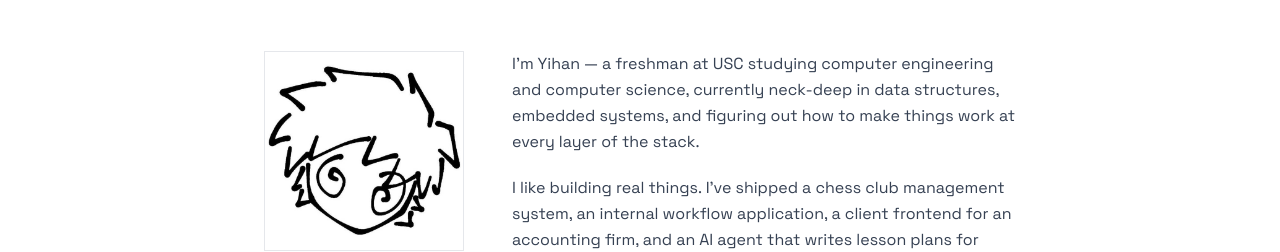
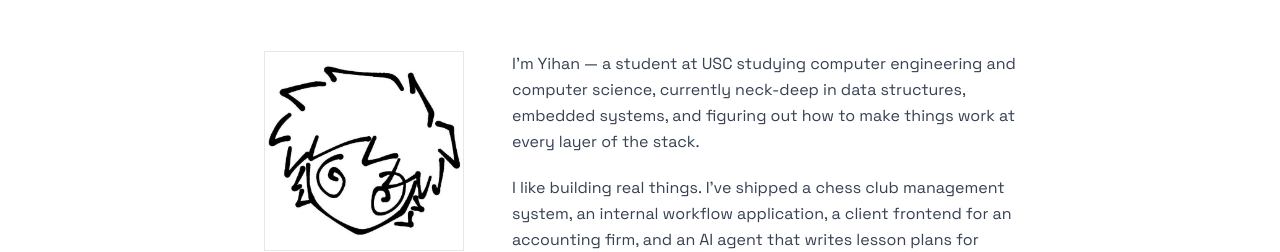
Before and after one commit to yih0nk/yihan.dev, a Next.js app: page /about in a window 1280 px wide. Shown: the part 189-441 px from the top of the page. Built offline with nearby package versions, Linux system fonts and the light colour scheme.

Commit message:
content change

```diff
--- a/src/app/about/page.tsx
+++ b/src/app/about/page.tsx
@@ -37,7 +37,7 @@ export default function AboutPage() {
 
           <div className="space-y-5 text-gray-700 leading-relaxed">
             <p>
-              I&apos;m Yihan — a freshman at USC studying computer engineering and
+              I&apos;m Yihan — a student at USC studying computer engineering and
               computer science, currently neck-deep in data structures, embedded
               systems, and figuring out how to make things work at every layer of
               the stack.
```
